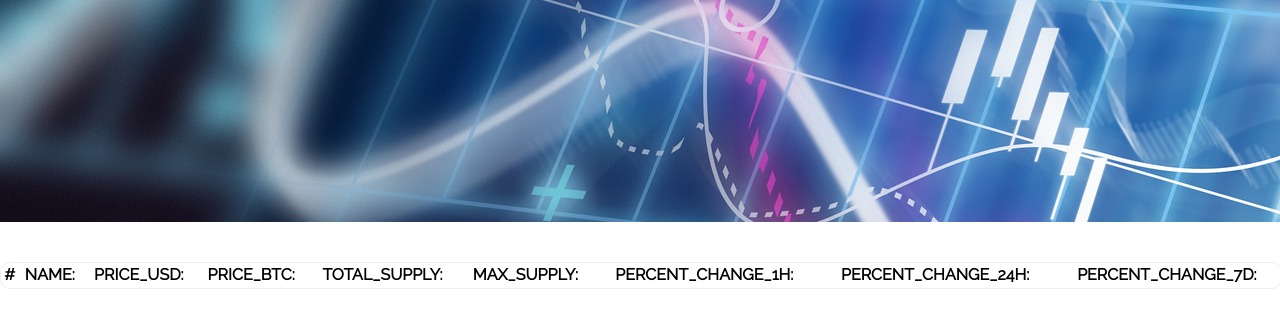
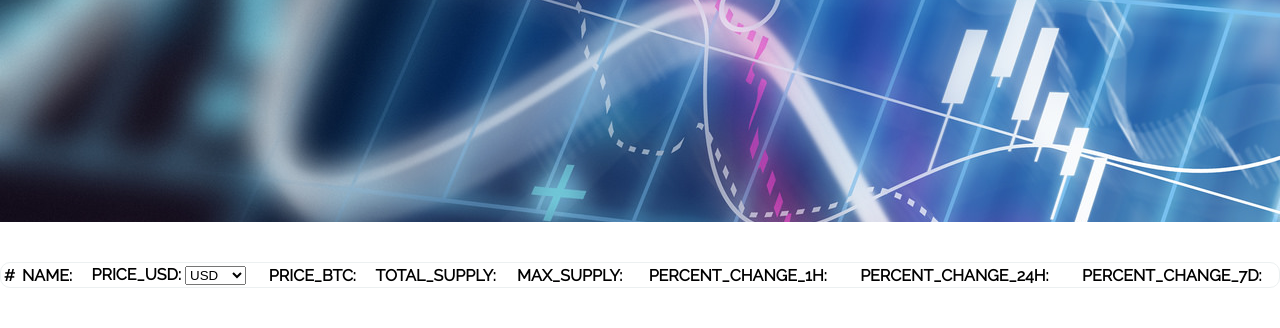
Before and after one commit to DMovsumov/coinmarketcap_currency, a plain HTML site: page index.html in a window 1280 px wide. Shown: the part 428-756 px from the top of the page. Drawn offline with Linux system fonts and the light colour scheme; no server answers.

Commit message:
создан выбор валюты

```diff
--- a/index.html
+++ b/index.html
@@ -19,11 +19,11 @@
     </header>
     <section class="section-content">
         <div class="currency-content">
-            <table class="currency_table">
-            <tr>
+            <table id="currency">
+                <tr class="currency_info">
                     <th>#</th>
                     <th>name:</th>
-                <th>price_usd:</th>
+                    <th>price_usd: <select class="pirce_usd"></select></th>
                     <th>price_btc:</th>
                     <th>total_supply:</th>
                     <th>max_supply:</th>
@@ -31,11 +31,11 @@
                     <th>percent_change_24h:</th>
                     <th>percent_change_7d:</th>
                 </tr>
-            <tr id="currency">
-            </tr>
+            </table>
         </div>
     </section>
 
     <script src="./js/index.js"></script>
+    <script src="https://kit.fontawesome.com/b06e20d485.js" crossorigin="anonymous"></script>
 </body>
 </html>
--- a/js/index.js
+++ b/js/index.js
@@ -8,12 +8,37 @@ function load() {
         let table = document.querySelector('#currency')
         let count = 1
         let html = data.map((item)=>{
-            return '<tr>'+ '<th>'+ count++ + '</th>' + '<th>'+ item.name + '</th>' + '<th>'+ item.price_usd +'$' + '</th>' + '<th>'+ item.price_btc + '</th>' + '<th>'+ item.total_supply + '</th>' + '<th>'+ item.max_supply + '</th>' + '<th>'+ item.percent_change_1h + '</th>' + '<th>'+ item.percent_change_24h + '</th>' + '<th>'+ item.percent_change_7d + '</th>' + '</tr>'
+            return '<tr class="info">' + '<th>'+ count++ + '</th>' + '<th>'+ item.name + '</th>' + '<th class="price_usdConv">' + converter(item.price_usd) + '</th>' + '<th>'+ item.price_btc + '</th>' + '<th>'+ item.total_supply + '</th>' + '<th>'+ item.max_supply + '</th>' + '<th>'+ item.percent_change_1h + '</th>' + '<th>'+ item.percent_change_24h + '</th>' + '<th>'+ item.percent_change_7d + '</th>' + '</tr>'
         })
 
+        table.insertAdjacentHTML('beforeEnd', html.join(' '))
 
-        table.insertAdjacentHTML('afterbegin', html.join(' '))
-        console.log(data)
+
     })
 }
 load()
+
+const options = document.querySelector('.pirce_usd')
+const currency = ['USD' ,'RUB', 'EURO', 'GBP', 'JPY', 'CHF']
+let item = document.createElement('option')
+let price_usd = document.querySelectorAll('.price_usdConv')
+
+function currency_select(price) {
+    for(let i =0; i < currency.length; i++){
+        item.text = currency[i]
+        item.value = currency[i]
+        options.appendChild(item.cloneNode(true))
+    }
+}
+
+currency_select()
+
+function converter(price) {
+    options.addEventListener('change', () => {
+        if(options.value == 'RUB'){
+            return price * 63
+        } else {
+            return price
+        }
+    })
+}
--- a/style/style.sass
+++ b/style/style.sass
@@ -30,10 +30,15 @@ body
     margin-top: 40px
     .currency-content
         display: flex
-        flex-direction: column
+        justify-content: center
+    #currency
         width: 100%
         border: 1px solid #ecf0f1
         border-radius: 10px
-    .currency_table
+    .currency_info
         width: 100%
         text-transform: uppercase
+        text-align: start
+    .info th
+        border: 1px solid #ecf0f1
+        padding: 5px
```
Also changed, not shown: style/style.css, 1 other file. Lines whose indentation alone changed are shown as unchanged.
